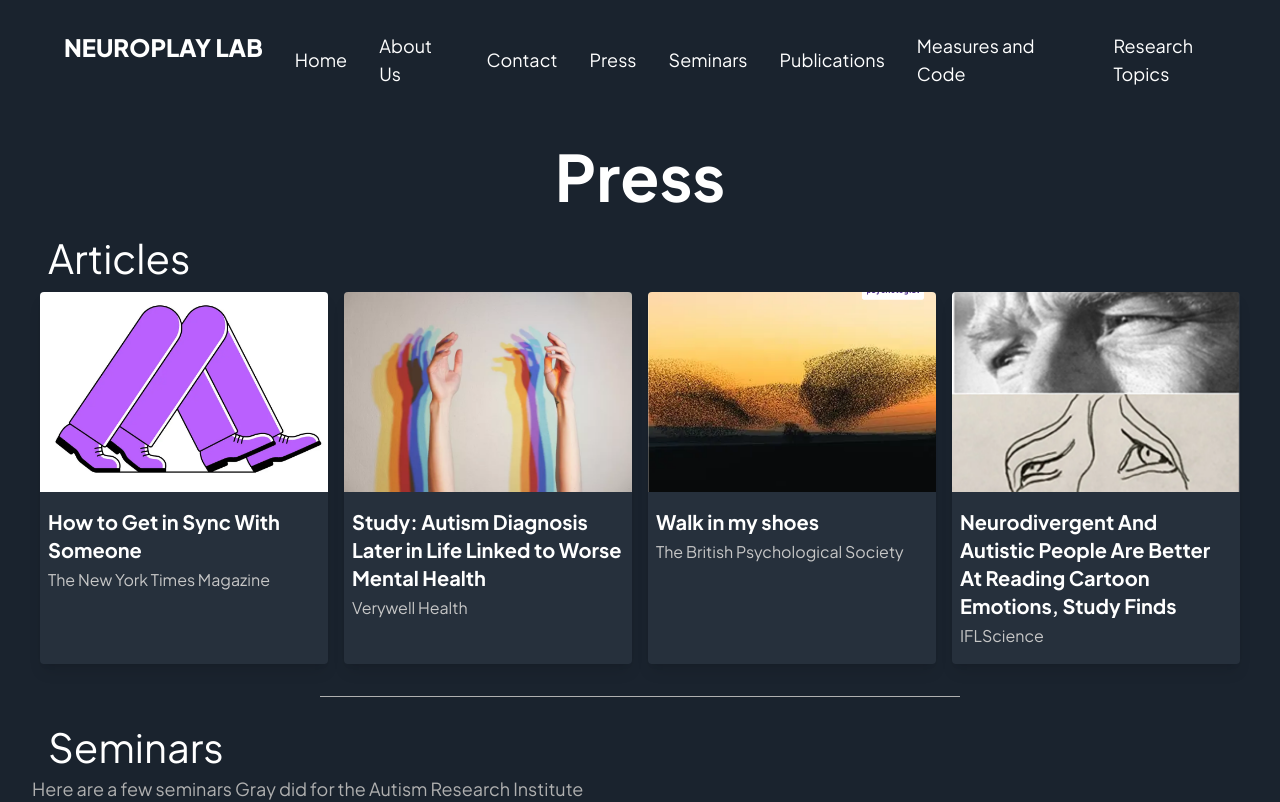
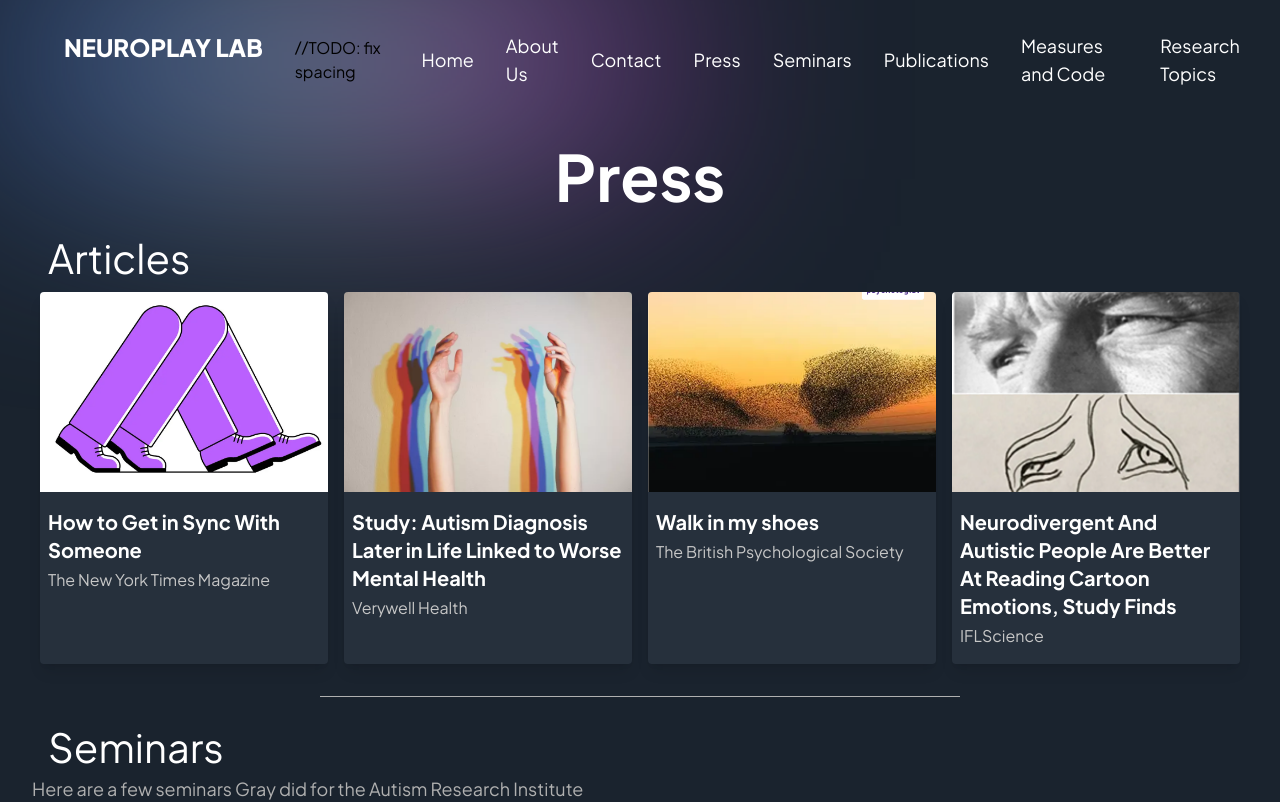
Before and after one commit to Neuroplay-Lab/Neuroplay-Lab, a Next.js app: page /Neuroplay-Lab/press in a window 1280 px wide. Shown: the top 802 px of the page. Built offline with nearby package versions, Linux system fonts and the light colour scheme.

Commit message:
Moved navbar styling to layout page to avoid glitches on new pages

```diff
--- a/app/components/Navbar.tsx
+++ b/app/components/Navbar.tsx
@@ -53,6 +53,7 @@
                     </button>
                 </div>
                 <div className="items-center gap-4 min-[1125px]:gap-8 hidden lg:flex">
+                    //TODO: fix spacing
                     <Link
                         href="/"
                         className="min-[1195px]:text-lg text-white hover:text-gray-300"
--- a/app/layout.tsx
+++ b/app/layout.tsx
@@ -49,6 +49,8 @@
         <body className="bg-primary-black">
             {/* <div className="overflow-hidden"> */}
             <Navbar />
+            <div className="absolute w-[50%] max-h-[15vh] inset-0 gradient-01 -z-10" />
+
             {children}
             <Footer />
             {/* </div> */}
--- a/app/sections/Explore.jsx
+++ b/app/sections/Explore.jsx
@@ -49,7 +49,7 @@
                 initial="hidden"
                 whileInView="show"
                 viewport={{ once: false, amount: 0.25 }}
-                className="mt-5 flex lg:flex-row flex-col min-h-[80vh] gap-5 xl:px-[10vw]">
+                className="mt-5 flex lg:flex-row flex-col min-h-[80vh] gap-5 xl:px-[5vw]">
                     {exploreWorlds.map((world, index) => (
                         <ExploreCard
                             key={world.id}
```
